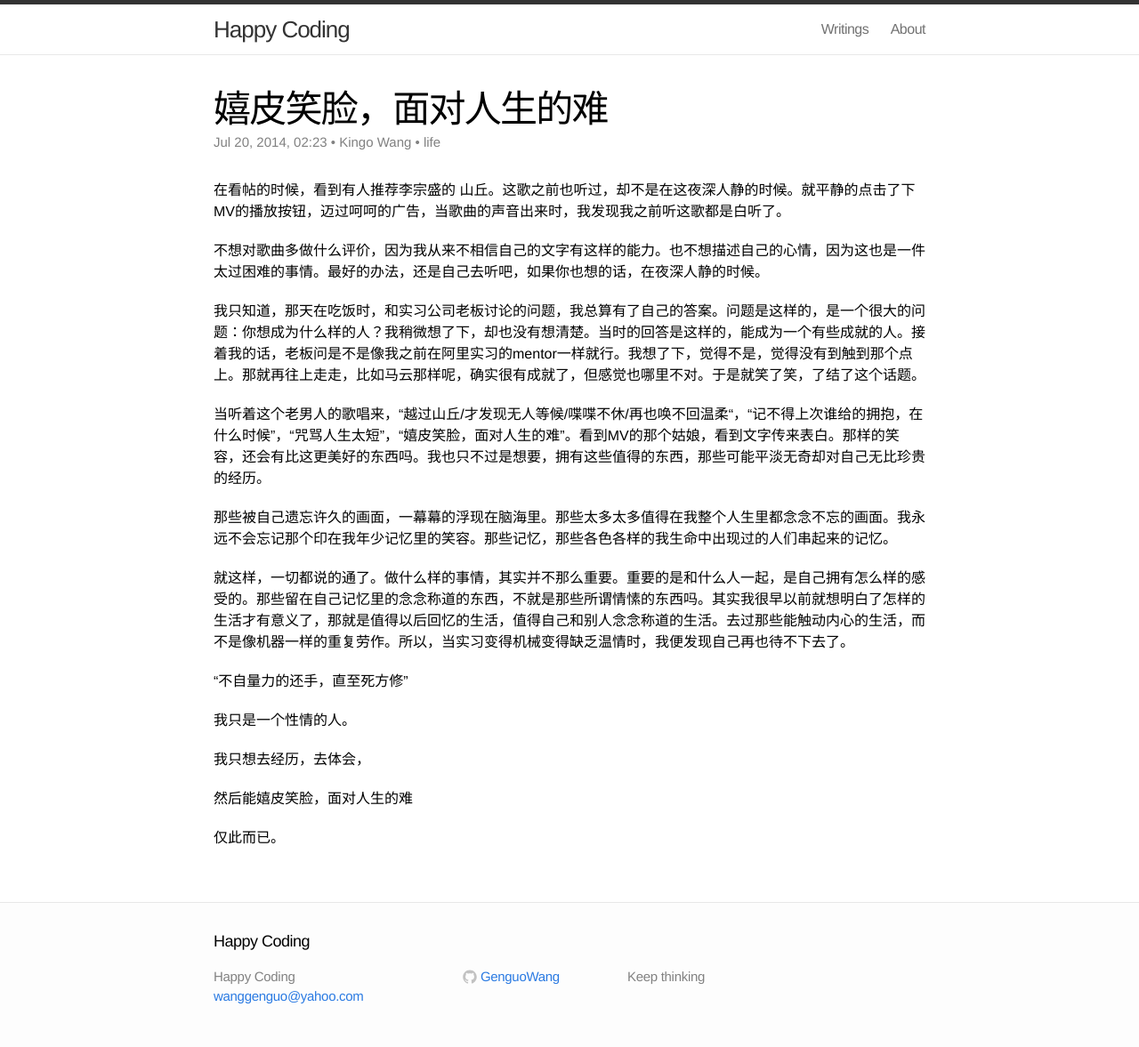
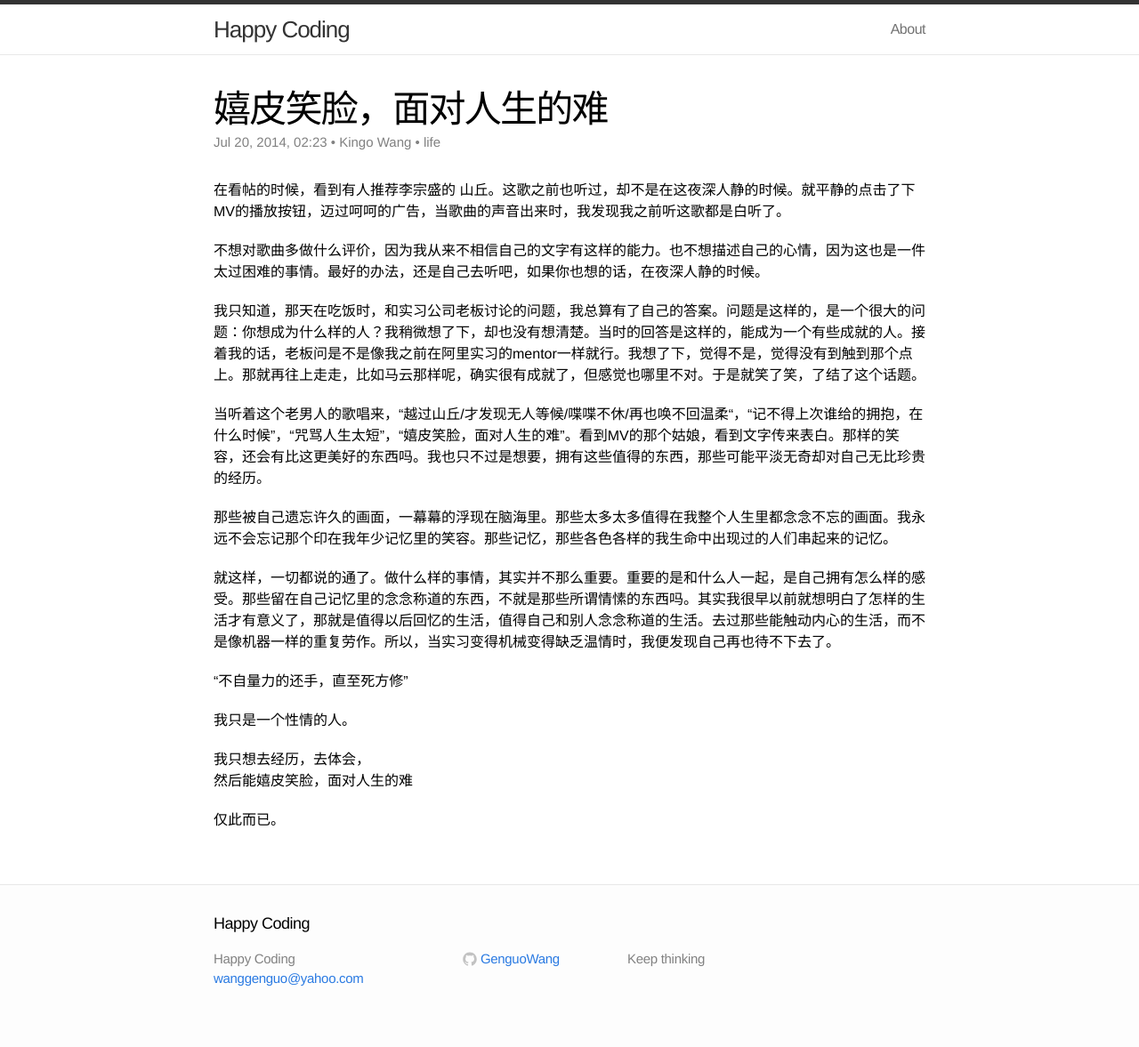
Before and after one commit to GenguoWang/GenguoWang.github.io, a Jekyll site: the page built from writings/2014-07-20-life.md, in a window 1280 px wide. Shown: the whole page at 89% size. Built offline with Jekyll 4.4.1, drawn with Linux system fonts in a browser that asks for light colours; comment, search, counter and statistics services are not loaded.

Commit message:
remove nav to writings

```diff
--- a/_includes/header.html
+++ b/_includes/header.html
@@ -17,7 +17,6 @@
         </svg>
       </a>
       <div class="trigger">
-          <a class="page-link" href="{{ '/writings/' | prepend: site.baseurl }}">Writings</a>
           <a class="page-link" href="{{ '/about/' | prepend: site.baseurl }}">About</a>
       </div>
     </nav>
--- a/writings/2014-07-20-life.md
+++ b/writings/2014-07-20-life.md
@@ -17,14 +17,13 @@ meta: life
 
 那些被自己遗忘许久的画面，一幕幕的浮现在脑海里。那些太多太多值得在我整个人生里都念念不忘的画面。我永远不会忘记那个印在我年少记忆里的笑容。那些记忆，那些各色各样的我生命中出现过的人们串起来的记忆。
 
-就这样，一切都说的通了。做什么样的事情，其实并不那么重要。重要的是和什么人一起，是自己拥有怎么样的感受的。那些留在自己记忆里的念念称道的东西，不就是那些所谓情愫的东西吗。其实我很早以前就想明白了怎样的生活才有意义了，那就是值得以后回忆的生活，值得自己和别人念念称道的生活。去过那些能触动内心的生活，而不是像机器一样的重复劳作。所以，当实习变得机械变得缺乏温情时，我便发现自己再也待不下去了。
+就这样，一切都说的通了。做什么样的事情，其实并不那么重要。重要的是和什么人一起，是自己拥有怎么样的感受。那些留在自己记忆里的念念称道的东西，不就是那些所谓情愫的东西吗。其实我很早以前就想明白了怎样的生活才有意义了，那就是值得以后回忆的生活，值得自己和别人念念称道的生活。去过那些能触动内心的生活，而不是像机器一样的重复劳作。所以，当实习变得机械变得缺乏温情时，我便发现自己再也待不下去了。
 
 “不自量力的还手，直至死方修”
 
 我只是一个性情的人。
 
 我只想去经历，去体会，
-
 然后能嬉皮笑脸，面对人生的难
 
 仅此而已。
```
